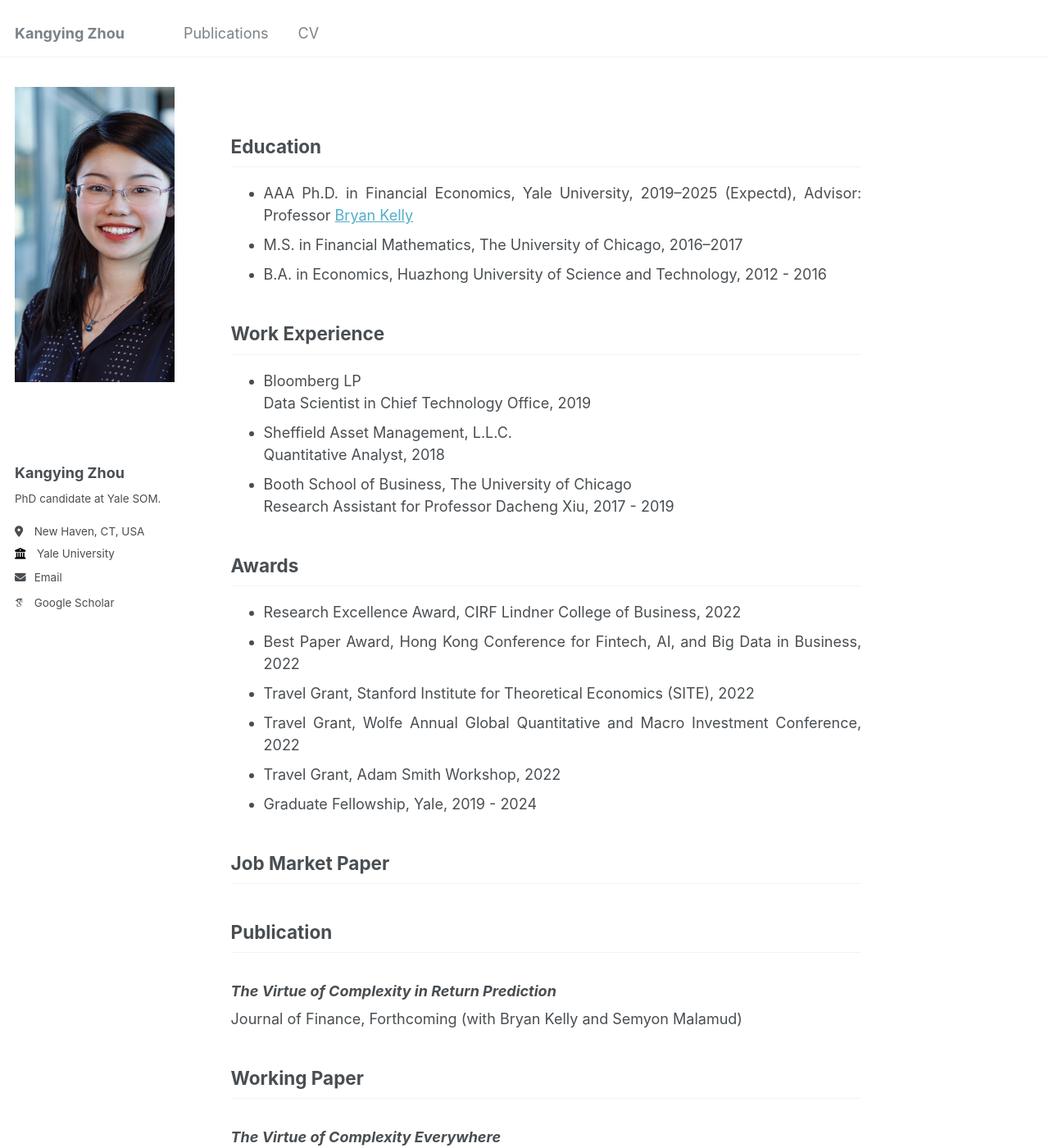
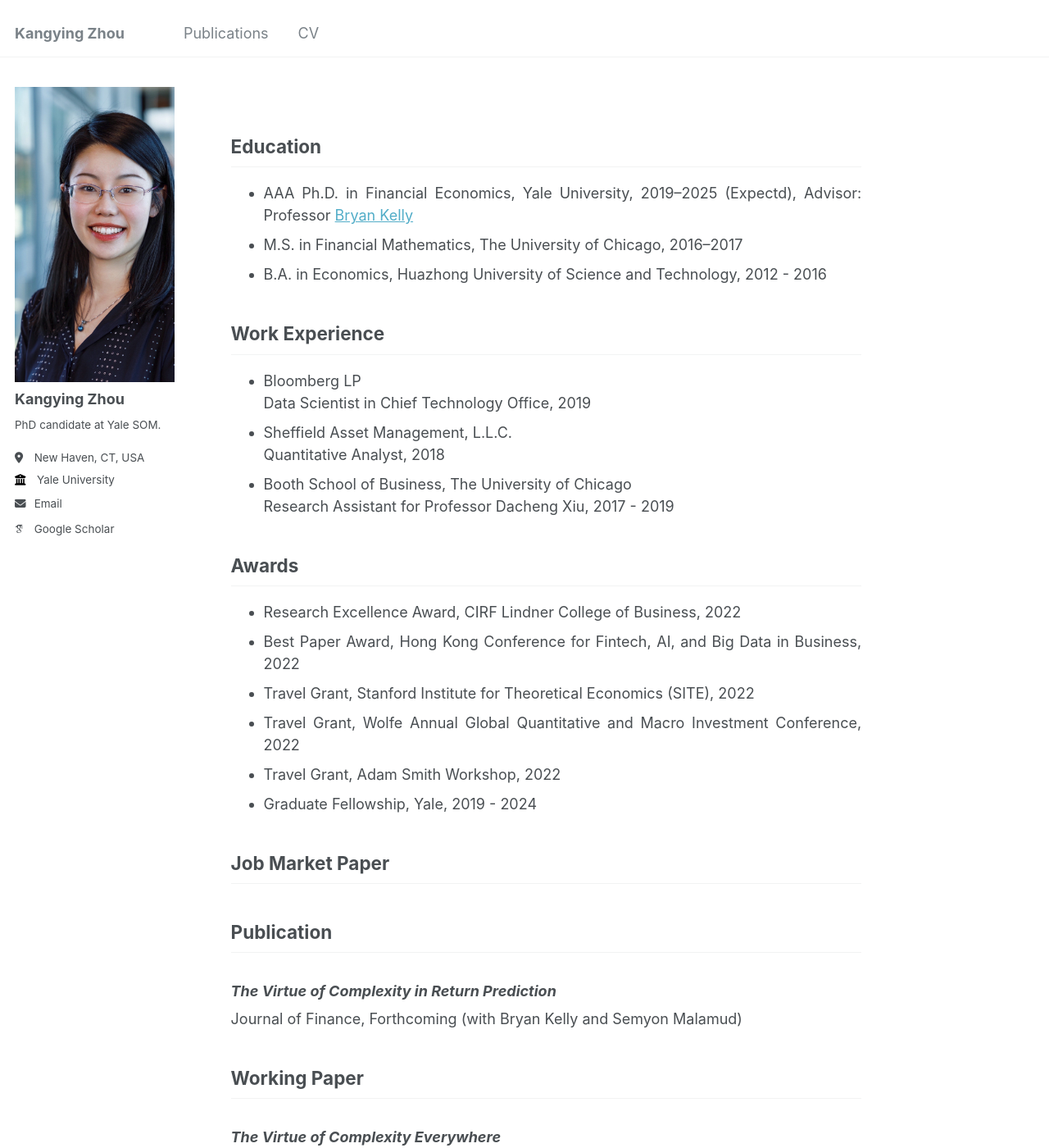
Before and after one commit to rosieli5/rosieli5.github.io, a Jekyll site: the page built from _pages/about.md, in a window 1280 px wide and 1400 px high. Shown: the whole window at 82% size. Built offline with Jekyll 4.4.1, drawn with Linux system fonts in a browser that asks for light colours; some web fonts are replaced.

Commit message:
Update _sidebar.scss

```diff
--- a/_sass/_sidebar.scss
+++ b/_sass/_sidebar.scss
@@ -82,11 +82,11 @@
   vertical-align: top;
   // width: 36px;
   // width: 240px;
-  width: 300px;
+  width: 240px;
   // set width only, for non-square avatars
   // height: 36px;
   // height: 360px;
-  height: 450px;
+  height: 360px;
   // display: table-cell;
 
   // @include breakpoint($large) {
@@ -98,7 +98,7 @@
      //zhege shi wangye banben
   img {
     // max-width: 175px;
-    max-width: 270px; //300px; 240
+    max-width: 300px; //300px; 240
     max-height: 360px; //360px; 320
 
     // border-radius: 50%;
```
